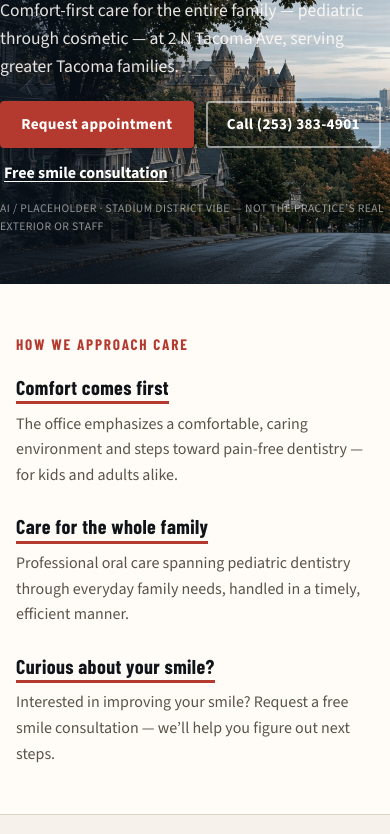
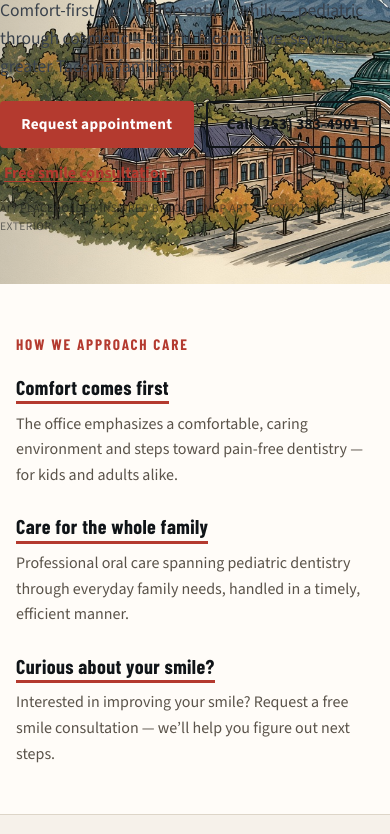
Before and after one commit to dkirk15/narrows-digital-demos, a plain HTML site: page stadium-dental-health/index.html in a window 390 px wide. Shown: the part 264-1098 px from the top of the page. Drawn offline with nearby package versions, Linux system fonts and the light colour scheme.

Commit message:
Wire Stadium Dental illustrated hero v4
Swap photoreal v2 for map-style Lens art with place-hero--illustrated:
ink/navy type on cream, light left overlay, mobile object-position 60% center.

```diff
--- a/stadium-dental-health/index.html
+++ b/stadium-dental-health/index.html
@@ -38,9 +38,9 @@
   </header>
 
   <main>
-    <section class="place-hero" aria-label="Stadium District introduction">
+    <section class="place-hero place-hero--illustrated" aria-label="Stadium District introduction">
       <div class="place-hero__media" aria-hidden="true">
-        <img src="assets/hero-stadium-district-16x9-v2.png" alt="" width="1280" height="720" />
+        <img src="assets/hero-stadium-district-16x9-v4-illustrated.png" alt="" width="1280" height="720" />
       </div>
       <div class="place-hero__overlay" aria-hidden="true"></div>
       <div class="container place-hero__content">
@@ -48,10 +48,10 @@
         <p class="lead">Comfort-first care for the entire family — pediatric through cosmetic — at 2 N Tacoma Ave, serving greater Tacoma families.</p>
         <div class="hero-actions">
           <a class="btn btn-primary" href="contact.html">Request appointment</a>
-          <a class="btn btn-ghost" href="tel:2533834901">Call (253) 383-4901</a>
-          <a class="text-link" href="contact.html?reason=smile" style="color:#fff; margin-left:0.25rem;">Free smile consultation</a>
+          <a class="btn btn-secondary" href="tel:2533834901">Call (253) 383-4901</a>
+          <a class="text-link" href="contact.html?reason=smile" style="margin-left:0.25rem;">Free smile consultation</a>
         </div>
-        <p class="photo-credit">AI / placeholder · Stadium District vibe — not the practice’s real exterior or staff</p>
+        <p class="photo-credit">AI / placeholder inspired by local map art — not the practice exterior</p>
       </div>
     </section>
 
@@ -121,7 +121,7 @@
         <p>Request an appointment online, or call the office. This preview form stays on your device — nothing is stored.</p>
         <div class="hero-actions">
           <a class="btn btn-primary" href="contact.html">Request appointment</a>
-          <a class="btn btn-ghost" href="tel:2533834901">Call (253) 383-4901</a>
+          <a class="btn btn-secondary" href="tel:2533834901">Call (253) 383-4901</a>
         </div>
       </div>
     </section>
--- a/stadium-dental-health/stadium.css
+++ b/stadium-dental-health/stadium.css
@@ -286,6 +286,47 @@ p { margin: 0 0 1rem; color: var(--muted); }
   letter-spacing: 0.04em;
   text-transform: uppercase;
   color: rgba(255,255,255,0.55);
+}
+
+/* Illustrated map-style hero (v4) — ink on cream, light/no overlay */
+.place-hero--illustrated {
+  background: #f3efe6;
+  color: #101418;
+}
+.place-hero--illustrated .place-hero__media img {
+  object-position: 55% center; /* landmark cluster in frame; left cream for type */
+}
+.place-hero--illustrated .place-hero__overlay {
+  /* max ~20% left navy — do NOT use photoreal 65%+ gradient */
+  background: linear-gradient(
+    90deg,
+    rgba(12, 22, 36, 0.18) 0%,
+    rgba(12, 22, 36, 0.08) 28%,
+    rgba(12, 22, 36, 0.00) 52%
+  );
+}
+.place-hero--illustrated .place-hero__content {
+  max-width: min(42%, 30rem);
+}
+.place-hero--illustrated h1 {
+  color: #0c1624;
+}
+.place-hero--illustrated .lead {
+  color: #3a424c;
+}
+.place-hero--illustrated .photo-credit {
+  color: rgba(16, 20, 24, 0.55);
+}
+.place-hero--illustrated .btn-ghost {
+  color: #101418;
+  border-color: #101418;
+}
+.place-hero--illustrated .btn-ghost:hover {
+  background: rgba(16, 20, 24, 0.06);
+  color: #101418;
+}
+.place-hero--illustrated .text-link {
+  color: var(--brick);
 }
 
 /* Comfort promise band */
@@ -640,9 +681,13 @@ textarea { min-height: 110px; resize: vertical; }
   .site-header { position: sticky; }
   .nav-row { position: relative; flex-wrap: wrap; }
   .place-hero__media img {
-    object-position: 35% center; /* dark street/facades under type; chateau toward right */
+    object-position: 35% center; /* photoreal: dark street/facades under type */
   }
-  .place-hero__content {
+  .place-hero--illustrated .place-hero__media img {
+    object-position: 60% center; /* protect Stadium High + Rainier; left cream grows */
+  }
+  .place-hero__content,
+  .place-hero--illustrated .place-hero__content {
     max-width: 100%;
   }
 }
```
Also changed, not shown: NOTES.md (+1 -0 lines), stadium-dental-health/assets/archive/hero-stadium-district-16x9-v2.png (added), stadium-dental-health/assets/hero-stadium-district-16x9-v4-illustrated.png (added).
